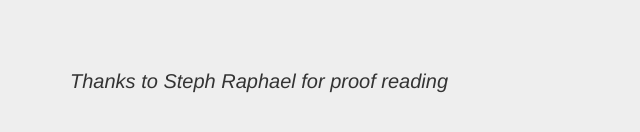
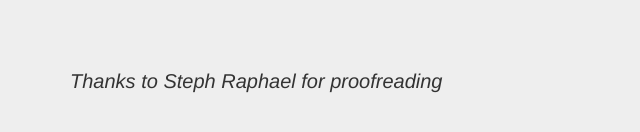
Before and after one commit to Jped/Jped.github.io, a plain HTML site: page thtml/arguments.html in a window 1280 px wide. Shown: the part 2093-2225 px from the top of the page, 0-640 px from the left. Drawn offline with Linux system fonts and the light colour scheme.

Commit message:
Update arguments.html

```diff
--- a/thtml/arguments.html
+++ b/thtml/arguments.html
@@ -78,7 +78,7 @@
 	<br>
 	<br>
 	<br>
-	<i> Thanks to Steph Raphael for proof reading </i>
+	<i> Thanks to Steph Raphael for proofreading </i>
        </div>
     </body>
     </html>
```
